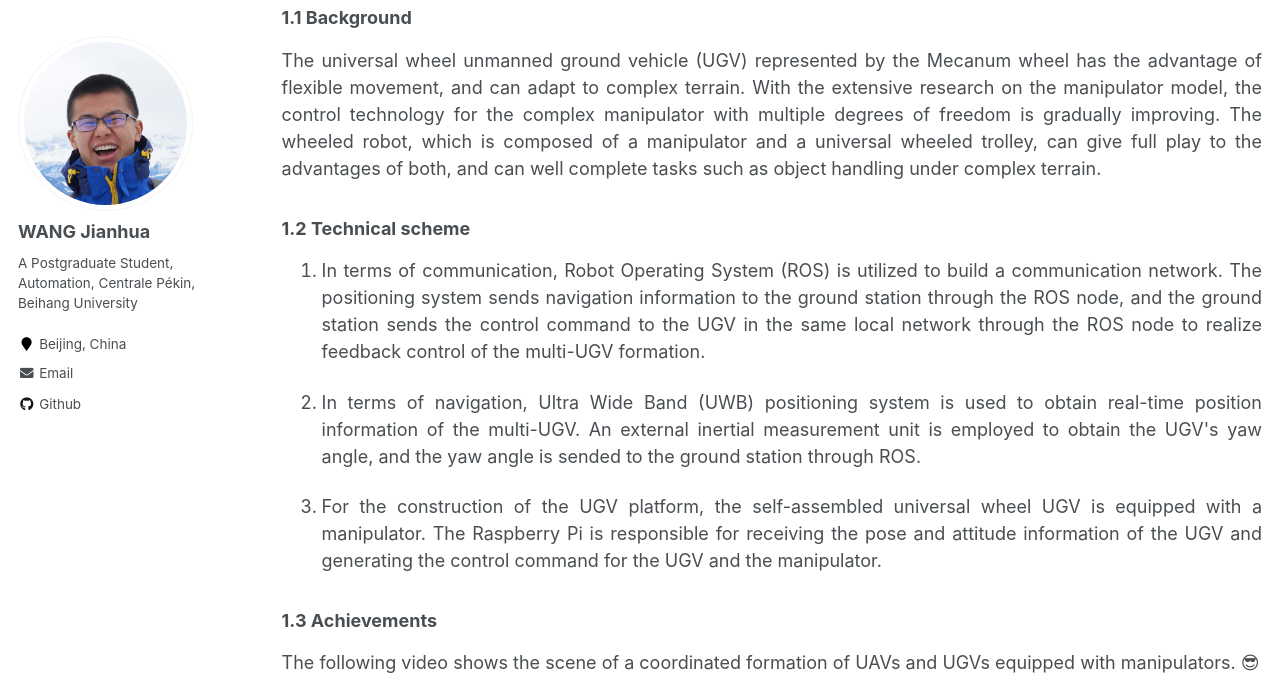
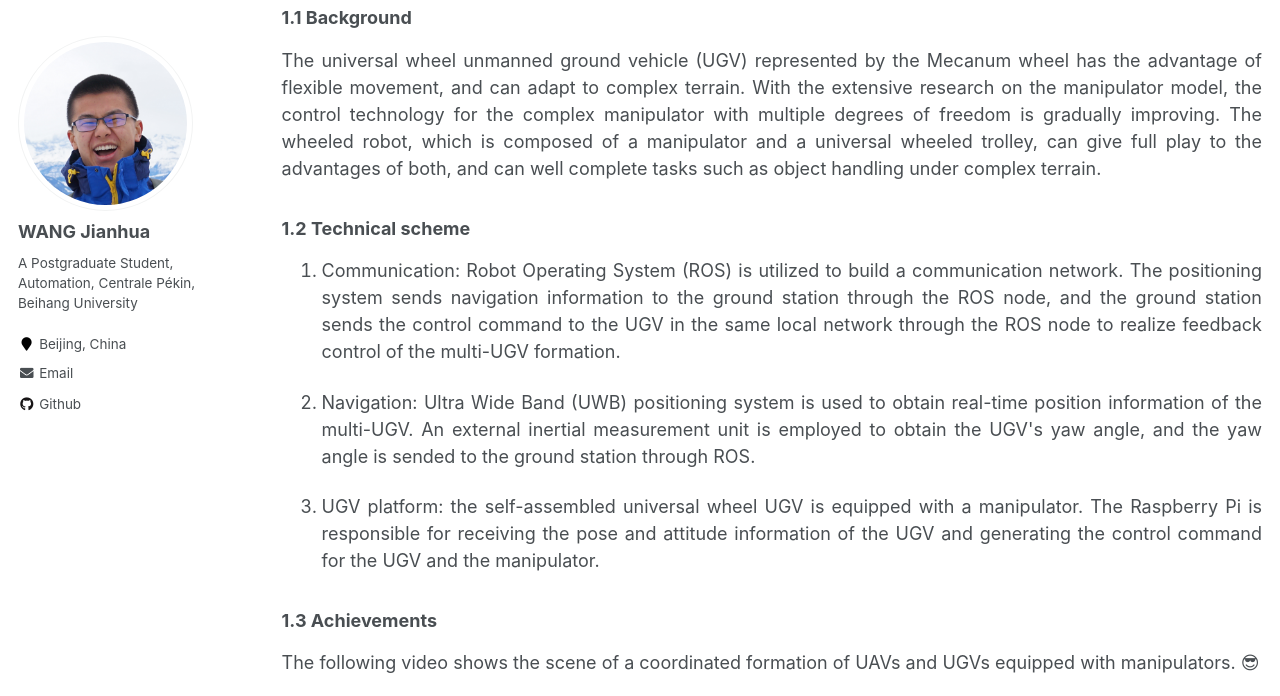
Before and after one commit to jianhua-WANG-ENS/old-homepage, a Jekyll site: the page built from _pages/Competitions.md, in a window 1280 px wide and 900 px high, scrolled down 393 px, cut to the strip 0-696 px from the top of the window. Built offline with Jekyll 4.4.1, drawn with Linux system fonts in a browser that asks for light colours.

Commit message:
Update Competitions.md

```diff
--- a/_pages/Competitions.md
+++ b/_pages/Competitions.md
@@ -40,9 +40,9 @@ The universal wheel unmanned ground vehicle (UGV) represented by the Mecanum whe
 3.	无人车平台搭建方面，使用自组装的万向轮无人车，搭载机械手，通过树莓派实现和地面站的信息交换，并通过树莓派控制无人车的运动和机械手的动作。
 4.	协同控制方面，我们通过ROS机器人系统收集并整合无人车的位置、偏航信息，并将信息传入地面站主控程序，通过协同控制算法计算导航数据和设定的表演轨迹得到控制指令。最后将控制指令发送给无人车，实现整个系统的闭环反馈控制。 -->
 
-1. <p style="text-align:justify; text-justify:inter-ideograph;">In terms of communication, Robot Operating System (ROS) is utilized to build a communication network. The positioning system sends navigation information to the ground station through the ROS node, and the ground station sends the control command to the UGV in the same local network through the ROS node to realize feedback control of the multi-UGV formation.</p>
-2. <p style="text-align:justify; text-justify:inter-ideograph;">In terms of navigation, Ultra Wide Band (UWB) positioning system is used to obtain real-time position information of the multi-UGV. An external inertial measurement unit is employed to obtain the UGV's yaw angle, and the yaw angle is sended to the ground station through ROS.</p>
-3. <p style="text-align:justify; text-justify:inter-ideograph;">For the construction of the UGV platform, the self-assembled universal wheel UGV is equipped with a manipulator. The Raspberry Pi is responsible for receiving the pose and attitude information of the UGV and generating the control command for the UGV and the manipulator.</p>
+1. <p style="text-align:justify; text-justify:inter-ideograph;">Communication: Robot Operating System (ROS) is utilized to build a communication network. The positioning system sends navigation information to the ground station through the ROS node, and the ground station sends the control command to the UGV in the same local network through the ROS node to realize feedback control of the multi-UGV formation.</p>
+2. <p style="text-align:justify; text-justify:inter-ideograph;">Navigation: Ultra Wide Band (UWB) positioning system is used to obtain real-time position information of the multi-UGV. An external inertial measurement unit is employed to obtain the UGV's yaw angle, and the yaw angle is sended to the ground station through ROS.</p>
+3. <p style="text-align:justify; text-justify:inter-ideograph;">UGV platform: the self-assembled universal wheel UGV is equipped with a manipulator. The Raspberry Pi is responsible for receiving the pose and attitude information of the UGV and generating the control command for the UGV and the manipulator.</p>
 
 ### 1.3 Achievements
 
```
